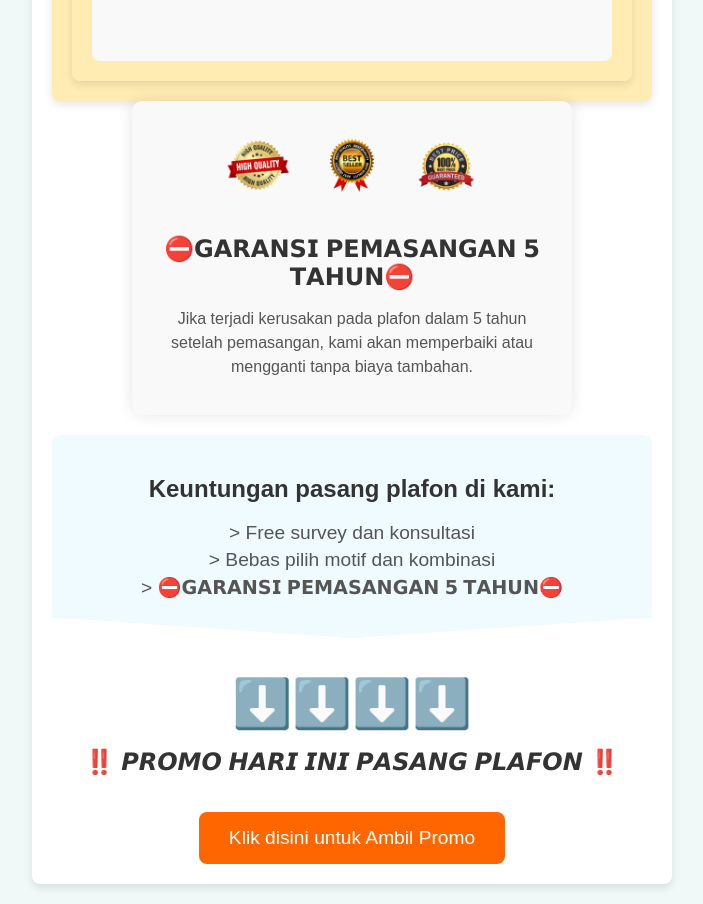
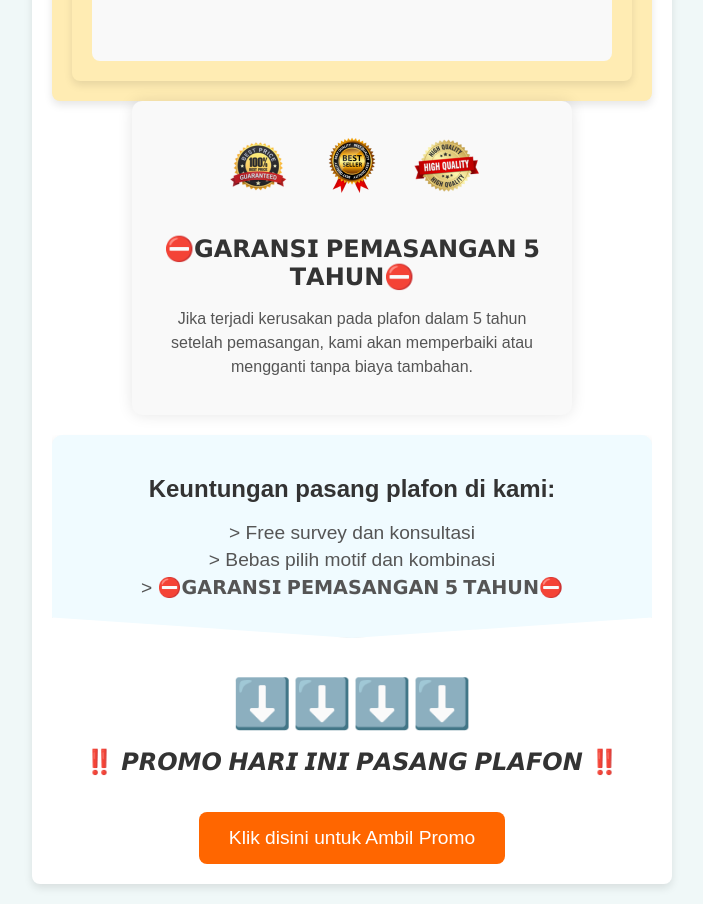
Before and after one commit to WidyaNAS/Landingpage_1, a plain HTML site: page index.html in a window 1280 px wide. Shown: the part 3280-4184 px from the top of the page, without its empty margins (288-991 px from the left). Drawn offline with Linux system fonts and the light colour scheme.

Commit message:
index.html

```diff
--- a/index.html
+++ b/index.html
@@ -89,9 +89,9 @@
 </div>
 <div class="guarantee-section">
   <div class="guarantee-badges">
-    <img src="best-quality.png" alt="Best Quality" />
-    <img src="best-seller.png" alt="Best Seller" />
-    <img src="best-price.png" alt="Best Price" />
+    <img src="1a.png" alt="Best Quality" />
+    <img src="1b.png" alt="Best Seller" />
+    <img src="1c.png" alt="Best Price" />
   </div>
   <h2>⛔️𝗚𝗔𝗥𝗔𝗡𝗦𝗜 𝗣𝗘𝗠𝗔𝗦𝗔𝗡𝗚𝗔𝗡 𝟱 𝗧𝗔𝗛𝗨𝗡⛔️</h2>
   <p>
```
